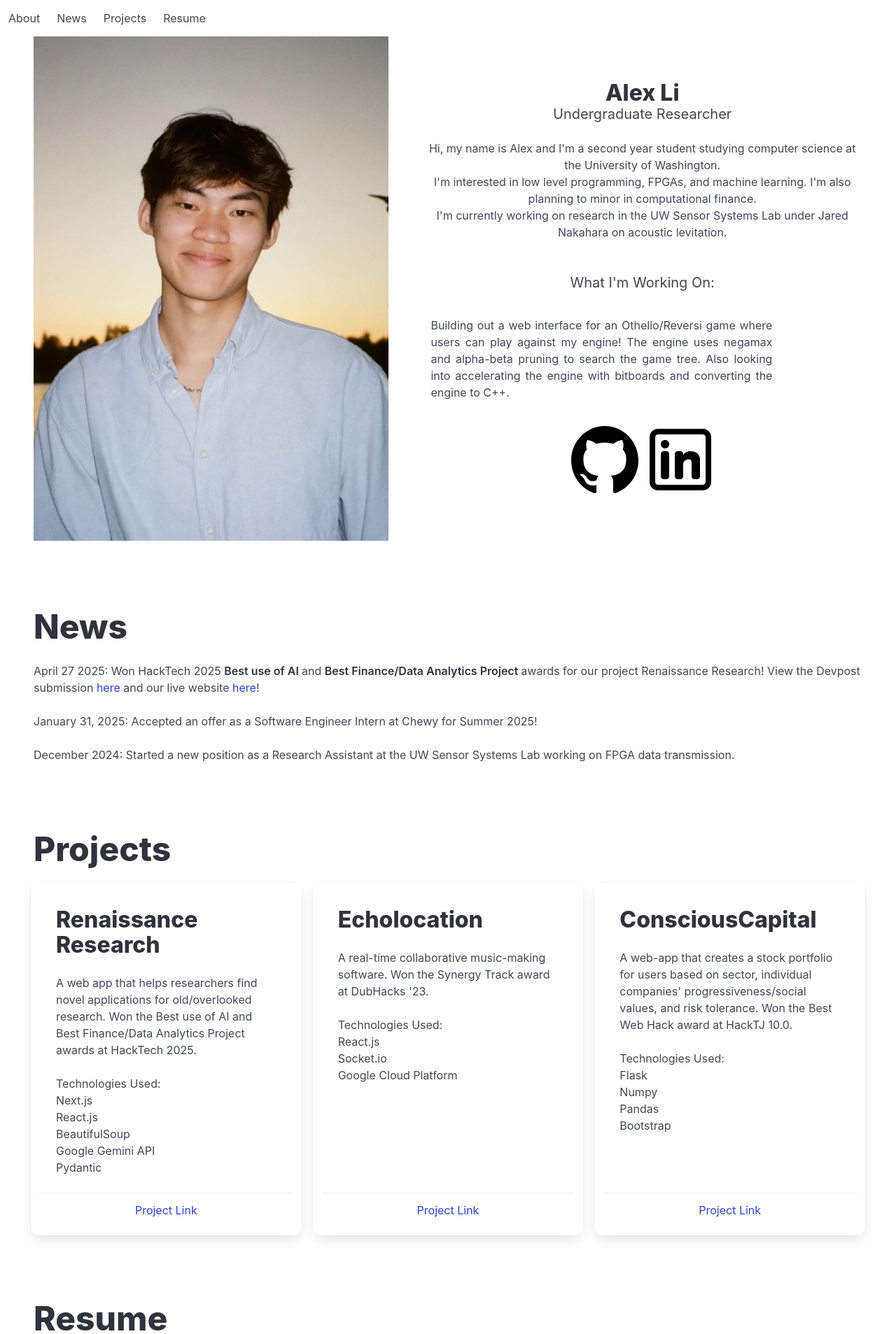
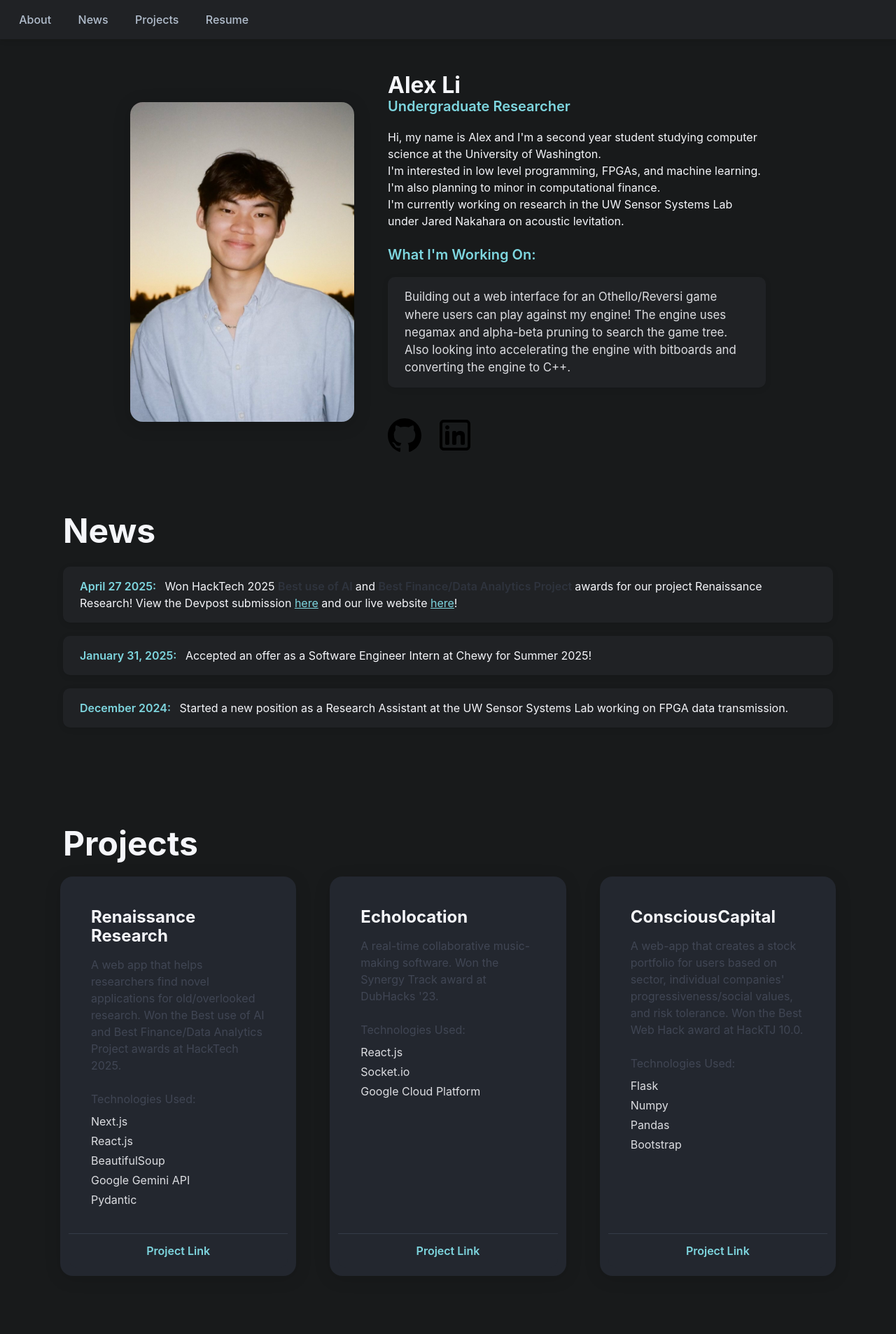
Before and after one commit to AlexXLi12/AlexXLi12.github.io, a React (Vite) app: page / in a window 1280 px wide. Shown: the top 1907 px of the page at 70% size. Built offline with nearby package versions, Linux system fonts and the light colour scheme.

Commit message:
feat: implement dark theme styles, refactor About and Resume components for improved layout

```diff
--- a/src/About.jsx
+++ b/src/About.jsx
@@ -1,14 +1,14 @@
 const About = () => {
 	return (
-		<section className="hero is-fullheight" id="about">
-			<div className="hero-body is-flex is-justify-content-center">
-				<figure className="image mr-6">
+		<section className="section" id="about">
+			<div className="about-container">
+				<figure className="about-image">
 					<img src="./images/portrait.jpg" alt="Portrait" />
 				</figure>
-				<div className="has-text-centered is-flex is-flex-direction-column is-justify-content-center">
-					<h1 className="block title">Alex Li</h1>
-					<h3 className="block subtitle">Undergraduate Researcher</h3>
-					<p className="block">
+				<div className="about-content">
+					<h1 className="title">Alex Li</h1>
+					<h3 className="subtitle">Undergraduate Researcher</h3>
+					<p>
 						Hi, my name is Alex and I'm a second year student studying computer
 						science at the University of Washington.
 						<br />
@@ -17,29 +17,27 @@ const About = () => {
 						<br />
 						I'm currently working on research in the UW Sensor Systems Lab under
 						Jared Nakahara on acoustic levitation.
-						<br /> <br />
+						<br />
+						<br />
 					</p>
-
 					<h3 className="subtitle">What I'm Working On:</h3>
-					<div className="block" style={{ width: "40vw"}}>
-						<p className="has-text-justified m-3">
+					<div className="about-project-desc">
+						<p>
 							Building out a web interface for an Othello/Reversi game where
-							users can play against my engine!
-							The engine uses negamax and alpha-beta pruning to search the game
-							tree.
-							Also looking into accelerating the engine with bitboards and
-							converting the engine to C++.
+							users can play against my engine! The engine uses negamax and
+							alpha-beta pruning to search the game tree. Also looking into
+							accelerating the engine with bitboards and converting the engine
+							to C++.
 						</p>
 					</div>
-					<div className="block is-centered is-flex is-justify-content-center">
+					<div className="about-links">
 						<a
 							href="https://github.com/AlexXLi12"
 							target="_blank"
 							rel="noopener noreferrer"
-							className="mr-3 "
 						>
 							<img
-								className="image is-96x96"
+								className="about-icon"
 								src="./images/github.svg"
 								alt="Github"
 								onMouseEnter={(e) => {
@@ -56,7 +54,7 @@ const About = () => {
 							rel="noopener noreferrer"
 						>
 							<img
-								className="image is-96x96"
+								className="about-icon"
 								src="./images/linkedin.svg"
 								alt="LinkedIn"
 								onMouseEnter={(e) => {
--- a/src/App.jsx
+++ b/src/App.jsx
@@ -1,3 +1,4 @@
+import "./AppDark.css";
 import About from "./About";
 import Projects from "./Projects";
 import Navbar from "./Navbar";
@@ -13,5 +14,5 @@ const App = () => {
 			<Resume />
 		</div>
 	);
-}
+};
 export default App;
--- /dev/null
+++ b/src/AppDark.css
@@ -0,0 +1,201 @@
+/* Global dark theme styles */
+body {
+	background: #181a1b;
+	color: #f5f6fa;
+	font-family: "Inter", "Roboto", "Segoe UI", Arial, sans-serif;
+	margin: 0;
+	padding: 0;
+}
+
+.section {
+	padding: 3rem 0 2rem 0;
+	max-width: 1100px;
+	margin: 0 auto;
+}
+
+.title {
+	font-family: "Inter", sans-serif;
+	font-weight: 700;
+	color: #f5f6fa;
+	margin-bottom: 2rem;
+}
+
+/* Navbar */
+nav {
+	background: #202225;
+	box-shadow: 0 2px 8px rgba(0, 0, 0, 0.12);
+	padding: 1rem 0.5rem;
+	position: sticky;
+	top: 0;
+	z-index: 100;
+}
+nav a {
+	color: #b2becd;
+	margin: 0 1.2rem;
+	font-weight: 500;
+	text-decoration: none;
+	transition: color 0.2s;
+}
+nav a:hover {
+	color: #7ed6df;
+}
+
+/* Project Cards */
+.columns {
+	display: flex;
+	gap: 2rem;
+	justify-content: center;
+	flex-wrap: wrap;
+}
+.card {
+	background: #23272f;
+	border-radius: 18px;
+	box-shadow: 0 4px 24px rgba(0, 0, 0, 0.12);
+	transition: transform 0.2s, box-shadow 0.2s;
+	min-width: 320px;
+	max-width: 400px;
+	flex: 1 1 320px;
+	display: flex;
+	flex-direction: column;
+}
+.card:hover {
+	transform: translateY(-8px) scale(1.03);
+	box-shadow: 0 8px 32px rgba(0, 0, 0, 0.18);
+}
+.card-content {
+	padding: 2rem;
+}
+.card-footer {
+	border-top: 1px solid #353b48;
+	background: #23272f;
+	border-radius: 0 0 18px 18px;
+}
+.card-footer-item {
+	color: #7ed6df;
+	font-weight: 600;
+	text-align: center;
+	width: 100%;
+	transition: color 0.2s;
+}
+.card-footer-item:hover {
+	color: #00a8ff;
+	text-decoration: underline;
+}
+.list {
+	margin: 0.5rem 0 0 0;
+	padding: 0;
+	list-style: none;
+}
+.list-item {
+	color: #dcdde1;
+	font-size: 1rem;
+	margin-bottom: 0.25rem;
+}
+
+/* Resume Section */
+.resume-viewer {
+	background: #23272f;
+	border-radius: 16px;
+	box-shadow: 0 2px 16px rgba(0, 0, 0, 0.18);
+	padding: 2rem 1rem;
+	margin: 2rem auto;
+	max-width: 900px;
+}
+
+/* News Section */
+#news {
+	margin-bottom: 2.5rem;
+}
+#news h1 {
+	color: #f5f6fa;
+}
+#news a {
+	color: #7ed6df;
+	text-decoration: underline;
+}
+#news a:hover {
+	color: #00a8ff;
+}
+
+/* Utility */
+.mt-auto {
+	margin-top: auto;
+}
+.m-2 {
+	margin: 1rem;
+}
+
+.news-item {
+	background: #202225;
+	border-radius: 10px;
+	padding: 1rem 1.5rem;
+	margin-bottom: 1.2rem;
+	box-shadow: 0 2px 8px rgba(0, 0, 0, 0.1);
+}
+.news-date {
+	color: #7ed6df;
+	font-weight: 600;
+	margin-right: 0.5rem;
+}
+
+.about-container {
+	display: flex;
+	align-items: center;
+	justify-content: center;
+	gap: 3rem;
+	flex-wrap: wrap;
+}
+.about-image img {
+	width: 320px;
+	height: auto;
+	border-radius: 18px;
+	box-shadow: 0 4px 24px rgba(0, 0, 0, 0.18);
+}
+.about-content {
+	max-width: 540px;
+	display: flex;
+	flex-direction: column;
+	align-items: flex-start;
+	justify-content: center;
+	text-align: left;
+}
+.about-content .title {
+	margin-bottom: 0.5rem;
+}
+.about-content .subtitle {
+	color: #7ed6df;
+	font-weight: 600;
+	margin-bottom: 1.2rem;
+}
+.about-project-desc {
+	background: #202225;
+	border-radius: 10px;
+	padding: 1rem 1.5rem;
+	margin-bottom: 1.5rem;
+	color: #dcdde1;
+	font-size: 1.05rem;
+	box-shadow: 0 2px 8px rgba(0, 0, 0, 0.1);
+}
+.about-links {
+	display: flex;
+	gap: 1.5rem;
+	margin-top: 1.2rem;
+}
+.about-icon {
+	width: 48px;
+	height: 48px;
+	filter: brightness(0.95);
+	transition: filter 0.2s, transform 0.2s;
+}
+.about-icon:hover {
+	filter: brightness(1.2) drop-shadow(0 0 8px #7ed6df88);
+	transform: scale(1.08);
+}
+
+.card-content .title {
+	word-break: break-word;
+	overflow: hidden;
+	text-overflow: ellipsis;
+	font-size: 1.5rem;
+	margin-bottom: 1rem;
+}
--- a/src/Event.jsx
+++ b/src/Event.jsx
@@ -1,7 +1,9 @@
-const Event = ({description, date }) => {
+const Event = ({ description, date }) => {
 	return (
-		<div className="block">
-			<p className="content">{date}: {description}</p>
+		<div className="news-item">
+			<p>
+				<span className="news-date">{date}:</span> {description}
+			</p>
 		</div>
 	);
 };
--- a/src/Navbar.jsx
+++ b/src/Navbar.jsx
@@ -1,18 +1,10 @@
 const Navbar = () => {
 	return (
-		<nav className="navbar block is-fixed-top">
-			<a className="navbar-item" href="#about">
-				About
-			</a>
-			<a className="navbar-item" href="#news">
-				News
-			</a>
-			<a className="navbar-item" href="#projects">
-				Projects
-			</a>
-			<a className="navbar-item" href="#resume">
-				Resume
-			</a>
+		<nav>
+			<a href="#about">About</a>
+			<a href="#news">News</a>
+			<a href="#projects">Projects</a>
+			<a href="#resume">Resume</a>
 		</nav>
 	);
 };
--- a/src/Resume.jsx
+++ b/src/Resume.jsx
@@ -1,8 +1,14 @@
 const Resume = () => {
 	return (
-		<div className="section is-flex is-flex-direction-column is-justify-content-center" id="resume">
+		<div className="section" id="resume">
 			<h1 className="title is-1">Resume</h1>
-            <embed src="resume.pdf" type="application/pdf" style={{height: "100vh"}} />
+			<div className="resume-viewer">
+				<embed
+					src="resume.pdf"
+					type="application/pdf"
+					style={{ height: "100vh", width: "100%" }}
+				/>
+			</div>
 		</div>
 	);
 };
```
